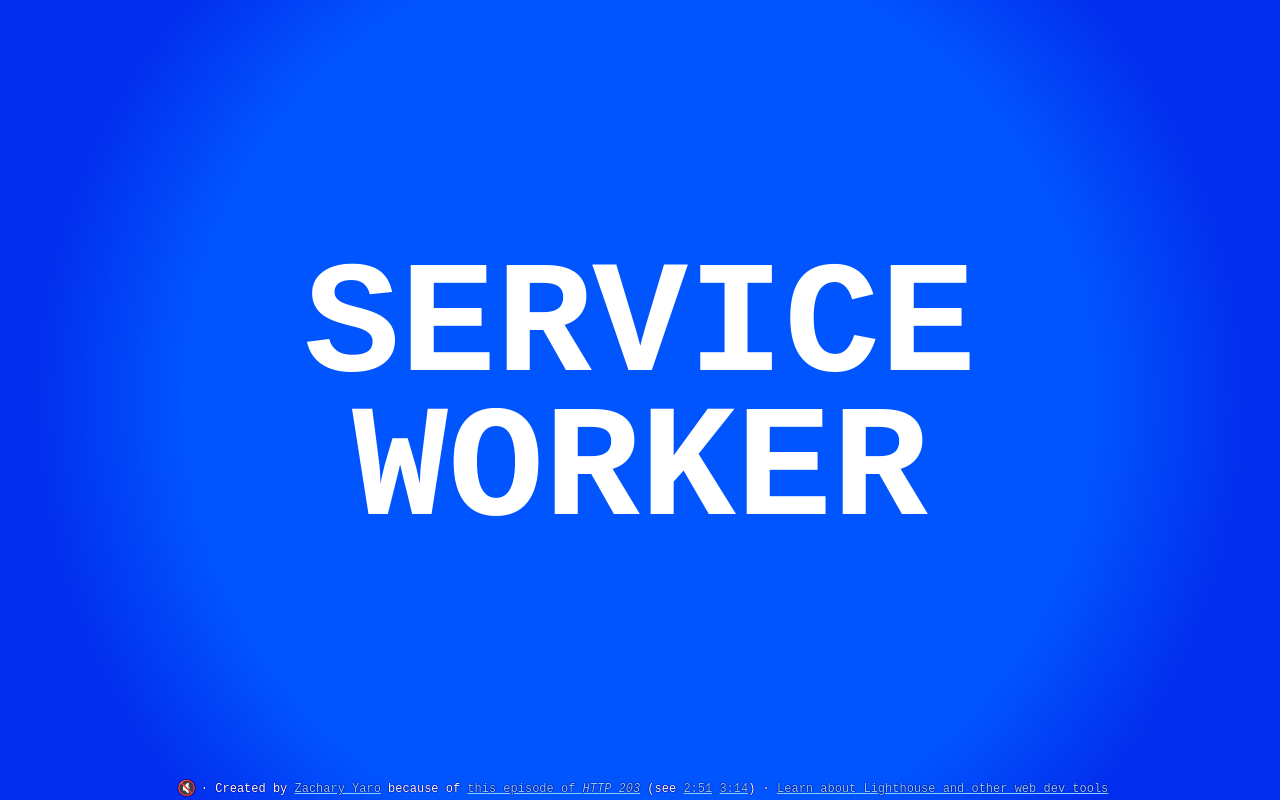
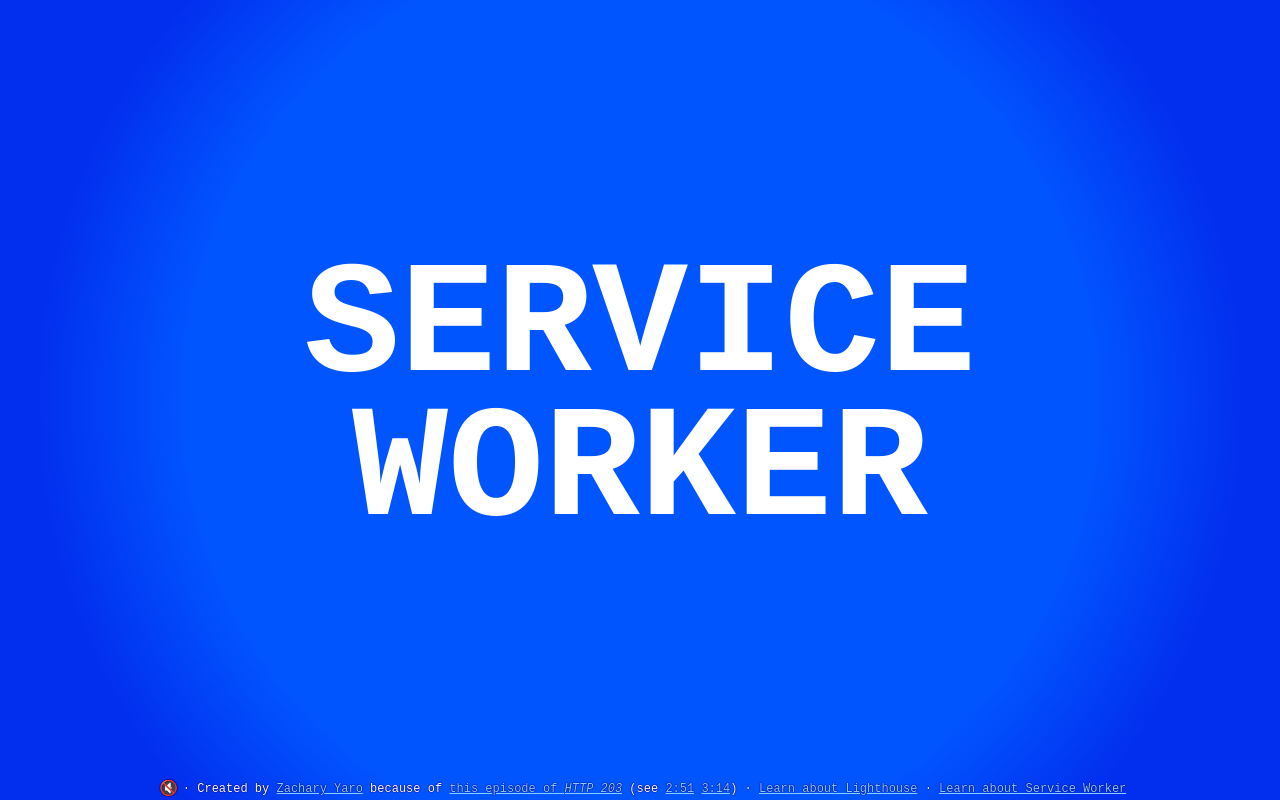
Before and after one commit to ZMYaro/do-surma-and-jake-still-have-a-job, a plain HTML site: page index.html in a window 1280 px wide. Drawn offline with Linux system fonts and the light colour scheme.

Commit message:
Add service worker footer link

```diff
--- a/index.html
+++ b/index.html
@@ -52,7 +52,9 @@
 			&middot;
 			Created by <a href="https://zmyaro.com" target="_blank">Zachary Yaro</a> because of <a href="https://www.youtube.com/watch?v=dR_J4X416hg" target="_blank">this episode of <i>HTTP 203</i></a> (see <a href="https://www.youtube.com/watch?v=dR_J4X416hg&t=171" target="_blank">2:51</a> <a href="https://www.youtube.com/watch?v=dR_J4X416hg&t=194" target="_blank">3:14</a>)
 			&middot;
-			<a href="https://developers.google.com/web/tools/lighthouse/" target="_blank">Learn about Lighthouse and other web dev tools</a>
+			<a href="https://developers.google.com/web/tools/lighthouse/" target="_blank">Learn about Lighthouse</a>
+			&middot;
+			<a href="https://developers.google.com/web/ilt/pwa/introduction-to-service-worker" target="_blank">Learn about Service Worker</a>
 		</footer>
 	</body>
 </html>
```
